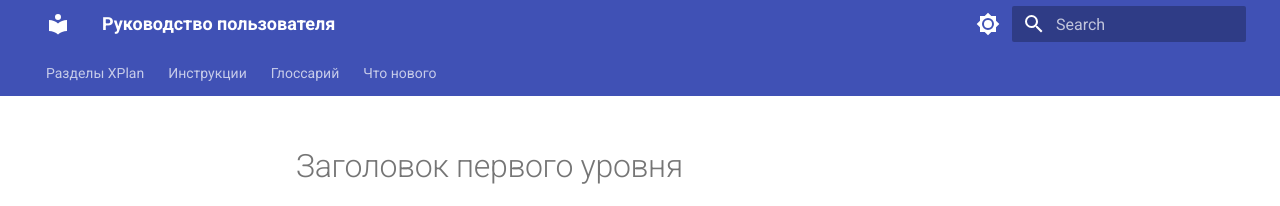
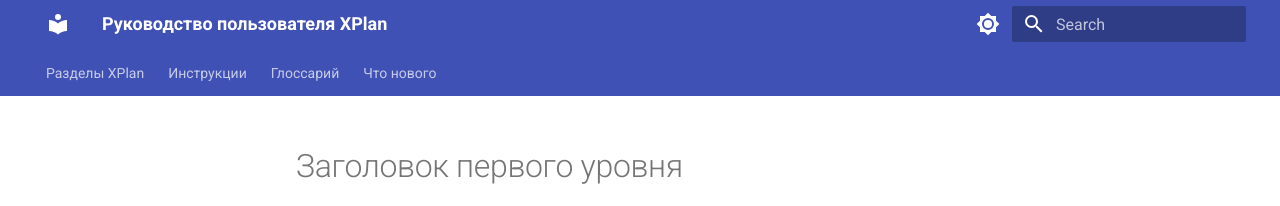
Before and after one commit to daymonri/MkDocsWorkTest, an MkDocs documentation site: the page built from docs/index.md, in a window 1280 px wide. Shown: the top 206 px of the page. Built offline with MkDocs 1.6.1 and Material for MkDocs 9.7.7, drawn with Linux system fonts in a browser that asks for light colours; old or Windows-style settings are respelled for this version of MkDocs.

Commit message:
New-design-test-2

```diff
--- a/mkdocs.yml
+++ b/mkdocs.yml
@@ -1,4 +1,4 @@
-site_name: Руководство пользователя
+site_name: Руководство пользователя XPlan
 site_description: Тестовый сайт для отработки гипотезы.
 
 theme:
@@ -16,7 +16,7 @@
       accent: 'indigo'
       toggle:
         icon: material/brightness-7
-        name: Переключиться на темную тему
+        name: Переключиться на тёмную тему
     - scheme: slate # Темная тема
       primary: 'indigo'
       accent: 'indigo'
@@ -39,20 +39,6 @@
   - pymdownx.tabbed: # Табы
       alternate_style: true
 
-markdown_extensions: # Подсветка синтаксиса
-  - pymdownx.highlight:
-      anchor_linenums: true
-      line_spans: __span
-      pygments_lang_class: true
-  - pymdownx.inlinehilite
-  - pymdownx.snippets
-  - pymdownx.superfences
-
-markdown_extensions: # Для выравнивания изображений
-  - attr_list
-  - md_in_html
-  - pymdownx.blocks.caption
-
 markdown_extensions: # Заголовок блока "Содержание"
   - toc:
       title: Содержание
```
